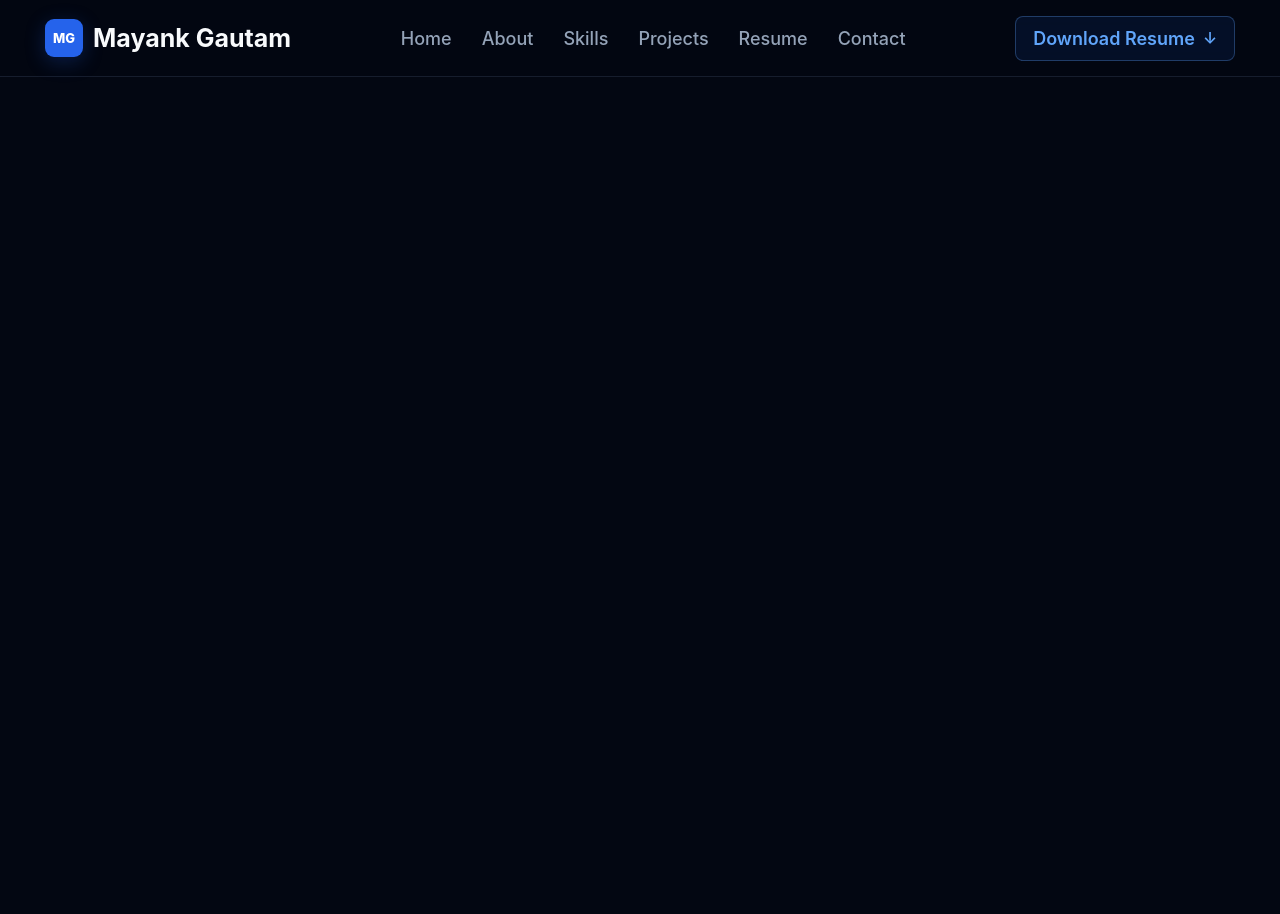
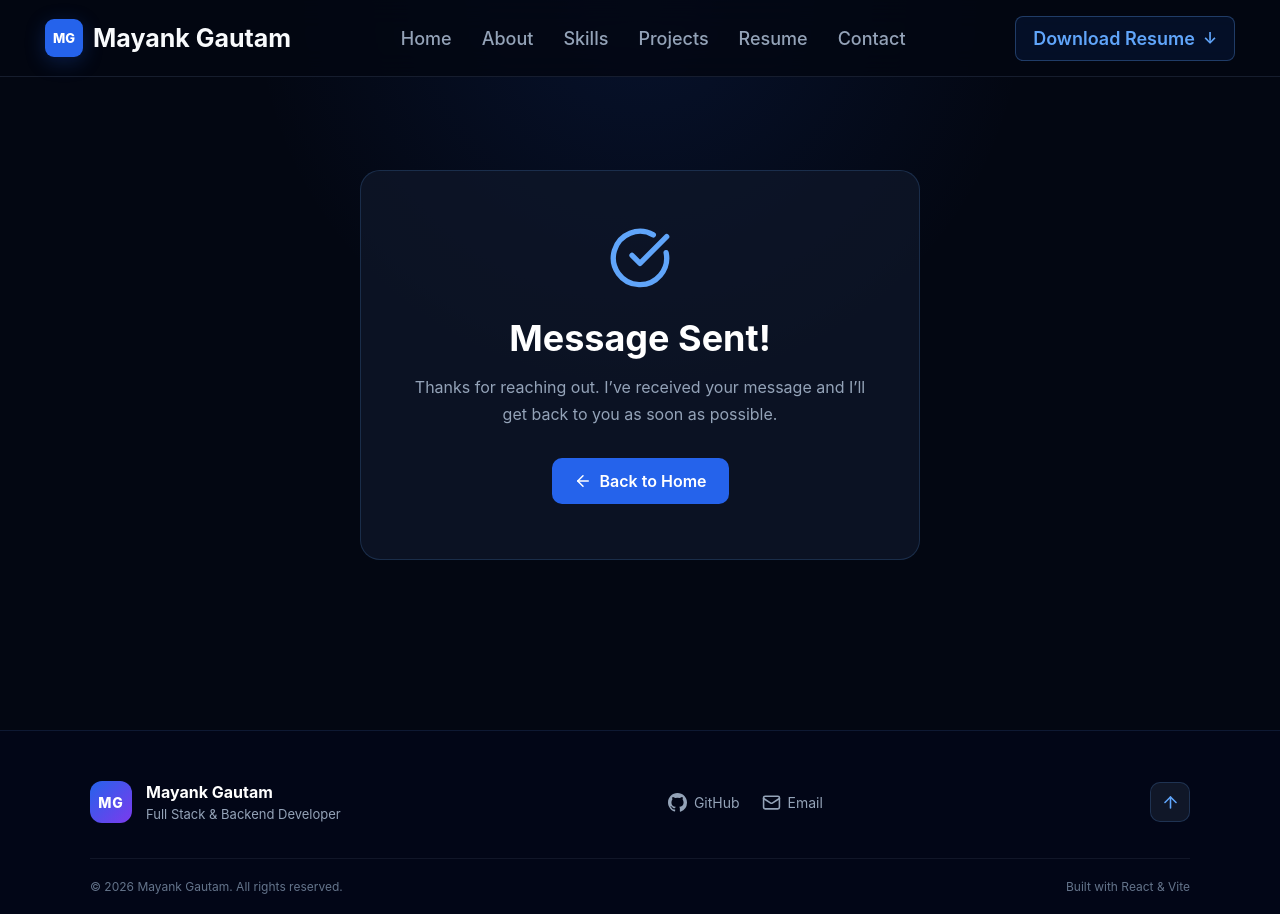
Before and after one commit to mkgtm28/Mayank_Portfolio, a React (Vite) app: page /message-sent in a window 1280 px wide. Before the commit the page ends 800 px from the top, so only its background shows below. Built offline with nearby package versions, Linux system fonts and the light colour scheme.

Commit message:
improve Message form

```diff
--- a/src/App.jsx
+++ b/src/App.jsx
@@ -1,13 +1,14 @@
 import { BrowserRouter, Routes, Route } from "react-router-dom";
 
 import Navbar from "./components/Navbar";
+import Footer from "./components/Footer";
 import Home from "./pages/Home";
 import About from "./pages/About";
 import Skills from "./pages/Skills";
 import Projects from "./pages/Projects";
 import Resume from "./pages/Resume";
 import Contact from "./pages/Contact";
-
+import MessageSent from "./pages/MessageSent";
 import "./App.css";
 
 function App() {
@@ -23,7 +24,9 @@ function App() {
         <Route path="/projects" element={<Projects />} />
         <Route path="/resume" element={<Resume />} />
         <Route path="/contact" element={<Contact />} />
+        <Route path="/message-sent" element={<MessageSent />} />
       </Routes>
+      < Footer />
 
     </BrowserRouter>
   );
--- a/src/components/Footer.jsx
+++ b/src/components/Footer.jsx
@@ -0,0 +1,76 @@
+import { Mail, ArrowUp } from "lucide-react";
+import "./Footer.css";
+
+function Footer() {
+  const scrollToTop = () => {
+    window.scrollTo({
+      top: 0,
+      behavior: "smooth",
+    });
+  };
+
+  return (
+    <footer className="footer">
+      <div className="footer-container">
+
+        <div className="footer-brand">
+          <div className="footer-logo">MG</div>
+
+          <div>
+            <h3>Mayank Gautam</h3>
+            <p>Full Stack & Backend Developer</p>
+          </div>
+        </div>
+
+        <div className="footer-links">
+          <a
+  href="https://github.com/mkgtm28"
+  target="_blank"
+  rel="noopener noreferrer"
+  aria-label="GitHub"
+>
+  <svg
+    className="footer-github-svg"
+    viewBox="0 0 24 24"
+    aria-hidden="true"
+  >
+    <path
+      fill="currentColor"
+      d="M12 0C5.37 0 0 5.37 0 12c0 5.3 3.44 9.8 8.2 11.38.6.11.82-.26.82-.58v-2.04c-3.34.73-4.04-1.42-4.04-1.42-.55-1.39-1.33-1.76-1.33-1.76-1.09-.75.08-.74.08-.74 1.2.08 1.83 1.23 1.83 1.23 1.07 1.83 2.81 1.3 3.5.99.11-.77.42-1.3.76-1.6-2.67-.3-5.47-1.34-5.47-5.93 0-1.31.47-2.38 1.23-3.22-.12-.3-.53-1.52.12-3.17 0 0 1-.32 3.3 1.23a11.5 11.5 0 0 1 6 0c2.3-1.55 3.3-1.23 3.3-1.23.65 1.65.24 2.87.12 3.17.77.84 1.23 1.91 1.23 3.22 0 4.6-2.8 5.62-5.48 5.92.43.37.81 1.1.81 2.22v3.29c0 .32.22.69.82.57A12 12 0 0 0 24 12c0-6.63-5.37-12-12-12Z"
+    />
+  </svg>
+  GitHub
+</a>
+          <a
+            href="mailto:mkgtm28@gmail.com"
+            aria-label="Email"
+          >
+            <Mail size={19} />
+            Email
+          </a>
+        </div>
+
+        <button
+          className="back-to-top"
+          onClick={scrollToTop}
+          aria-label="Back to top"
+        >
+          <ArrowUp size={19} />
+        </button>
+
+      </div>
+
+      <div className="footer-bottom">
+        <p>
+          © {new Date().getFullYear()} Mayank Gautam. All rights reserved.
+        </p>
+
+        <p>
+          Built with React & Vite
+        </p>
+      </div>
+    </footer>
+  );
+}
+
+export default Footer;
--- a/src/components/ProjectCard.jsx
+++ b/src/components/ProjectCard.jsx
@@ -0,0 +1,77 @@
+import { ArrowUpRight } from "lucide-react";
+
+function ProjectCard({
+  number,
+  icon,
+  title,
+  type,
+  description,
+  features,
+  tech,
+  github,
+  projectLink,
+}) {
+  return (
+    <article className="project-card">
+      <div className="project-top">
+        <div className="project-icon">
+          {icon}
+        </div>
+
+        <span className="project-number">
+          {number}
+        </span>
+      </div>
+
+      <h2>{title}</h2>
+
+      <p className="project-type">
+        {type}
+      </p>
+
+      <p className="project-description">
+        {description}
+      </p>
+
+      <div className="project-features">
+        {features.map((feature, index) => (
+          <span key={index}>
+            {feature}
+          </span>
+        ))}
+      </div>
+
+      <div className="project-tech">
+        {tech.map((item, index) => (
+          <span key={index}>
+            {item}
+          </span>
+        ))}
+      </div>
+
+      <div className="project-actions">
+        <a
+          href={github}
+          target="_blank"
+          rel="noopener noreferrer"
+          className="project-link secondary-project-link"
+        >
+          GitHub
+          <ArrowUpRight size={17} />
+        </a>
+
+        <a
+          href={projectLink}
+          target="_blank"
+          rel="noopener noreferrer"
+          className="project-link primary-project-link"
+        >
+          View Project
+          <ArrowUpRight size={17} />
+        </a>
+      </div>
+    </article>
+  );
+}
+
+export default ProjectCard;
--- a/src/pages/Contact.jsx
+++ b/src/pages/Contact.jsx
@@ -89,15 +89,15 @@ function Contact() {
 
   <input
     type="hidden"
-    name="_captcha"
-    value="false"
+    name="_template"
+    value="table"
   />
 
   <input
-    type="hidden"
-    name="_template"
-    value="table"
-  />
+  type="hidden"
+  name="_next"
+  value="https://mayank-portfolio-xi-henna.vercel.app/message-sent"
+/>
 
   <div className="form-group">
     <label htmlFor="name">Name</label>
--- a/src/pages/Home.jsx
+++ b/src/pages/Home.jsx
@@ -7,7 +7,7 @@ import {
 
 
 import mayankPhoto from "../assets/images/mayank.png";
-
+import GithubIcon from "../components/GithubIcon";
 function Home() {
   return (
     <section className="home">
@@ -55,7 +55,7 @@ function Home() {
     rel="noopener noreferrer"
     aria-label="GitHub"
   >
-    GH
+    <GithubIcon size={20} />
   </a>
 
 
--- /dev/null
+++ b/src/pages/MessageSent.css
@@ -0,0 +1,64 @@
+.message-sent-page {
+  min-height: calc(100vh - 70px);
+  display: flex;
+  align-items: center;
+  justify-content: center;
+  padding: 40px 20px;
+  background:
+    radial-gradient(circle at top, rgba(37, 99, 235, 0.12), transparent 40%),
+    #030712;
+}
+
+.message-sent-card {
+  width: min(560px, 100%);
+  padding: 55px 40px;
+  text-align: center;
+  background: rgba(15, 23, 42, 0.75);
+  border: 1px solid rgba(96, 165, 250, 0.18);
+  border-radius: 20px;
+}
+
+.success-icon {
+  color: #60a5fa;
+  margin-bottom: 22px;
+}
+
+.message-sent-card h1 {
+  font-size: 36px;
+  margin-bottom: 14px;
+  color: #ffffff;
+}
+
+.message-sent-card p {
+  color: #94a3b8;
+  font-size: 16px;
+  line-height: 1.7;
+  margin-bottom: 30px;
+}
+
+.back-home-btn {
+  display: inline-flex;
+  align-items: center;
+  gap: 8px;
+  padding: 13px 22px;
+  border-radius: 10px;
+  background: #2563eb;
+  color: #ffffff;
+  text-decoration: none;
+  font-weight: 600;
+  transition: background 0.2s ease;
+}
+
+.back-home-btn:hover {
+  background: #1d4ed8;
+}
+
+@media (max-width: 600px) {
+  .message-sent-card {
+    padding: 40px 25px;
+  }
+
+  .message-sent-card h1 {
+    font-size: 30px;
+  }
+}
--- /dev/null
+++ b/src/pages/MessageSent.jsx
@@ -0,0 +1,27 @@
+import { Link } from "react-router-dom";
+import { CheckCircle, ArrowLeft } from "lucide-react";
+import "./MessageSent.css";
+
+function MessageSent() {
+  return (
+    <main className="message-sent-page">
+      <div className="message-sent-card">
+        <CheckCircle size={64} className="success-icon" />
+
+        <h1>Message Sent!</h1>
+
+        <p>
+          Thanks for reaching out. I’ve received your message and
+          I’ll get back to you as soon as possible.
+        </p>
+
+        <Link to="/" className="back-home-btn">
+          <ArrowLeft size={18} />
+          Back to Home
+        </Link>
+      </div>
+    </main>
+  );
+}
+
+export default MessageSent;
--- a/src/pages/Projects.jsx
+++ b/src/pages/Projects.jsx
@@ -1,16 +1,15 @@
 import {
   QrCode,
   UserCheck,
-  ArrowUpRight,
 } from "lucide-react";
 
+import ProjectCard from "../components/ProjectCard";
 import "./Projects.css";
 
 function Projects() {
   return (
     <main className="projects-page">
 
-      {/* HEADER */}
       <section className="projects-header">
         <p className="section-label">MY PROJECTS</p>
 
@@ -24,89 +23,35 @@ function Projects() {
         </p>
       </section>
 
-
-      {/* PROJECTS */}
       <section className="projects-grid">
 
-        {/* PARTTRACK PRO */}
-        <article className="project-card">
-
-          <div className="project-top">
-
-            <div className="project-icon">
-              <QrCode size={28} />
-            </div>
-
-            <span className="project-number">
-              01
-            </span>
-
-          </div>
-
-          <h2>PartTrack Pro</h2>
-
-          <p className="project-type">
-            QR Inventory Tracking System
-          </p>
-
-          <p className="project-description">
-            A web-based inventory management system designed to
-            track parts using QR codes. The system manages parts,
-            quantities, locations and  history through a
-            centralized backend.
-          </p>
-
-          <div className="project-features">
-            <span>QR Code Tracking</span>
-            <span>Inventory Management</span>
-            <span>Manage History</span>
-            <span>REST API</span>
-          </div>
-
-          <div className="project-tech">
-            <span>HTML</span>
-            <span>CSS</span>
-            <span>JavaScript</span>
-            <span>Node.js</span>
-            <span>Express.js</span>
-            <span>MySQL</span>
-          </div>
-
-          <div className="project-actions">
-
-  <a
-  href="https://github.com/mkgtm28/PartTrack-Pro"
-  target="_blank"
-  rel="noopener noreferrer"
-  className="project-link secondary-project-link"
->
-  GitHub
-  <ArrowUpRight size={17} />
-</a>
-
-  <a
-  href="https://github.com/mkgtm28/PartTrack-Pro"
-  target="_blank"
-  rel="noopener noreferrer"
-  className="project-link primary-project-link"
->
-  View Project
-  <ArrowUpRight size={17} />
-</a>
-
-</div>
-
-        </article>
-
-
-
+        <ProjectCard
+          number="01"
+          icon={<QrCode size={28} />}
+          title="PartTrack Pro"
+          type="QR Inventory Tracking System"
+          description="A web-based inventory management system designed to track parts using QR codes. The system manages parts, quantities, locations, and scan history through a centralized backend."
+          features={[
+            "QR Code Tracking",
+            "Inventory Management",
+            "Manage History",
+            "REST API",
+          ]}
+          tech={[
+            "HTML",
+            "CSS",
+            "JavaScript",
+            "Node.js",
+            "Express.js",
+            "MySQL",
+          ]}
+          github="https://github.com/mkgtm28/PartTrack-Pro"
+          projectLink="https://github.com/mkgtm28/PartTrack-Pro"
+        />
 
       </section>
 
-
-      {/* MORE PROJECTS */}
       <section className="more-projects">
-
         <p className="section-label">MORE TO COME</p>
 
         <h2>
@@ -118,7 +63,6 @@ function Projects() {
           backend development, Python, FastAPI and eventually
           Artificial Intelligence and Machine Learning.
         </p>
-
       </section>
 
     </main>
```
Also changed, not shown: src/components/Button.jsx (deleted).
